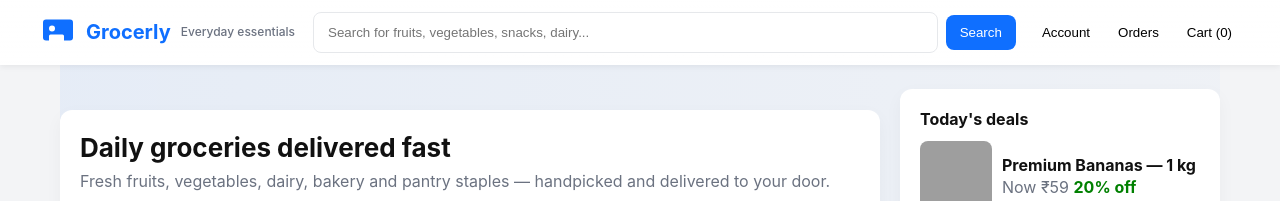
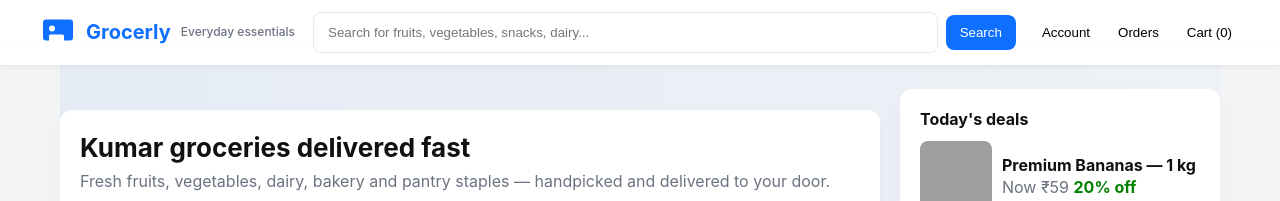
Before and after one commit to VijayKumar311/HTML-website-using-GitHub-Pages, a plain HTML site: page index.html in a window 1280 px wide. Shown: the top 201 px of the page. Drawn offline with Linux system fonts and the light colour scheme; grey boxes are pictures that could not be loaded.

Commit message:
Update index.html

```diff
--- a/index.html
+++ b/index.html
@@ -106,7 +106,7 @@
     <section class="hero">
       <div class="hero-grid">
         <div class="hero-card">
-          <h1>Daily groceries delivered fast</h1>
+          <h1>Kumar groceries delivered fast</h1>
           <p>Fresh fruits, vegetables, dairy, bakery and pantry staples — handpicked and delivered to your door.</p>
           <div style="margin-top:12px;display:flex;gap:10px">
             <button onclick="filterCategory('all')" class="add">Shop All</button>
```
